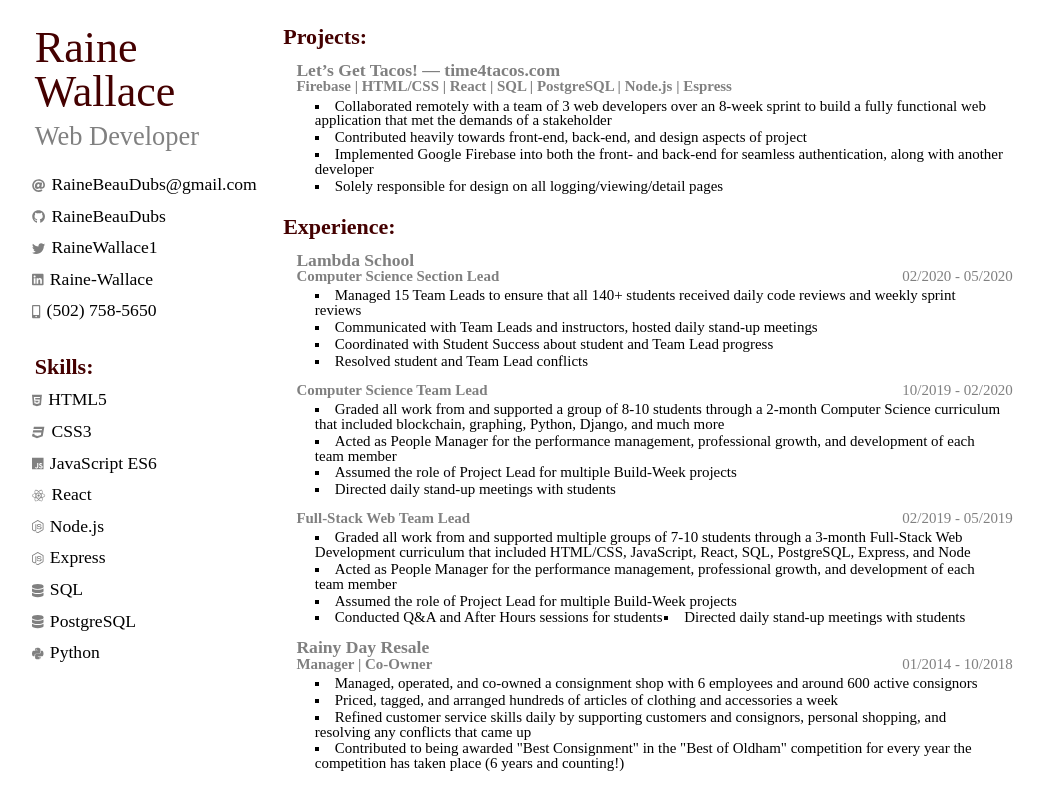
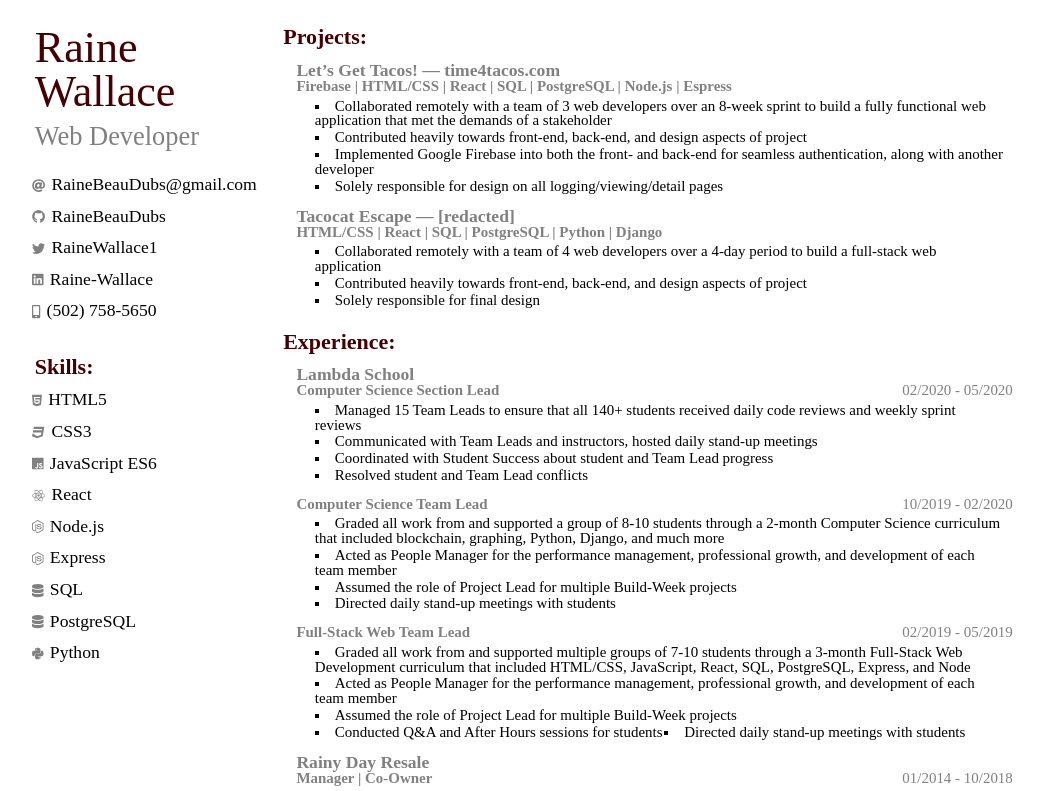
Before and after one commit to RaineBeauDubs/MyResume, a React (Create React App) app in the folder resume/: page / in a window 1280 px wide. Shown: the top 791 px of the page, without its empty margins (114-1158 px from the left). Built offline with nearby package versions, Linux system fonts and the light colour scheme.

Commit message:
added second project, partially templated

```diff
--- a/resume/src/components/Projects.js
+++ b/resume/src/components/Projects.js
@@ -26,6 +26,15 @@ const Projects = () => {
             <ListItems>Solely responsible for design on all logging/viewing/detail pages</ListItems>
           </List>
         </Sec>
+        <Sec>
+        <Title>Tacocat Escape — [redacted]</Title>
+          <Info>HTML/CSS | React | SQL | PostgreSQL | Python | Django</Info>
+          <List>
+            <ListItems>Collaborated remotely with a team of 4 web developers over a 4-day period to build a full-stack web application</ListItems>
+            <ListItems>Contributed heavily towards front-end, back-end, and design aspects of project</ListItems>
+            <ListItems>Solely responsible for final design</ListItems>
+          </List>
+        </Sec>
       </ResSectionBottom>
     </ResSection>
   )
```
